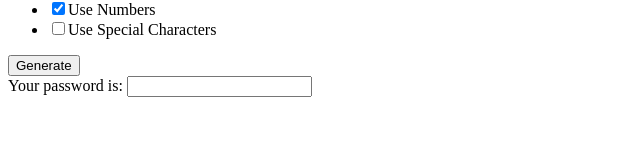
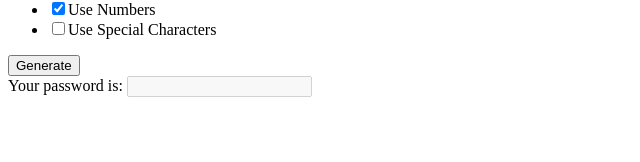
Before and after one commit to tallninja/Angular-Playpen, an Angular app in the folder password-generator/: page / in a window 1280 px wide. Shown: the part 138-300 px from the top of the page, without its empty margins (0-640 px from the left). Built offline with nearby package versions, Linux system fonts and the light colour scheme.

Commit message:
Generate random password

```diff
--- a/password-generator/src/app/app.component.html
+++ b/password-generator/src/app/app.component.html
@@ -47,7 +47,5 @@
 
 <div>
   <label for="generatedPasswordInput">Your password is: </label>
-  <input type="text" [value]="password" />
+  <input type="text" [value]="password" disabled="true" />
 </div>
-
-{{ password }}
--- a/password-generator/src/app/app.component.ts
+++ b/password-generator/src/app/app.component.ts
@@ -34,9 +34,21 @@ export class AppComponent {
   }
 
   generatePassword() {
-    this.password = 'PASSWORD';
-    console.info(this.letters);
-    console.info(this.numbers);
-    console.info(this.symbols);
+    const letters = 'abcdefghijklmnopqrstuvwxyz';
+    const numbers = '0123456789';
+    const symbols = '!@#$%^&*(){}[]?';
+    let validChars = '';
+    let generatedPassword = '';
+
+    if (this.letters) validChars += letters;
+    if (this.numbers) validChars += numbers;
+    if (this.symbols) validChars += symbols;
+
+    for (let i = 1; i <= this.length; i++) {
+      const index = Math.floor(Math.random() * validChars.length);
+      generatedPassword += validChars[index];
+    }
+
+    this.password = generatedPassword;
   }
 }
```
